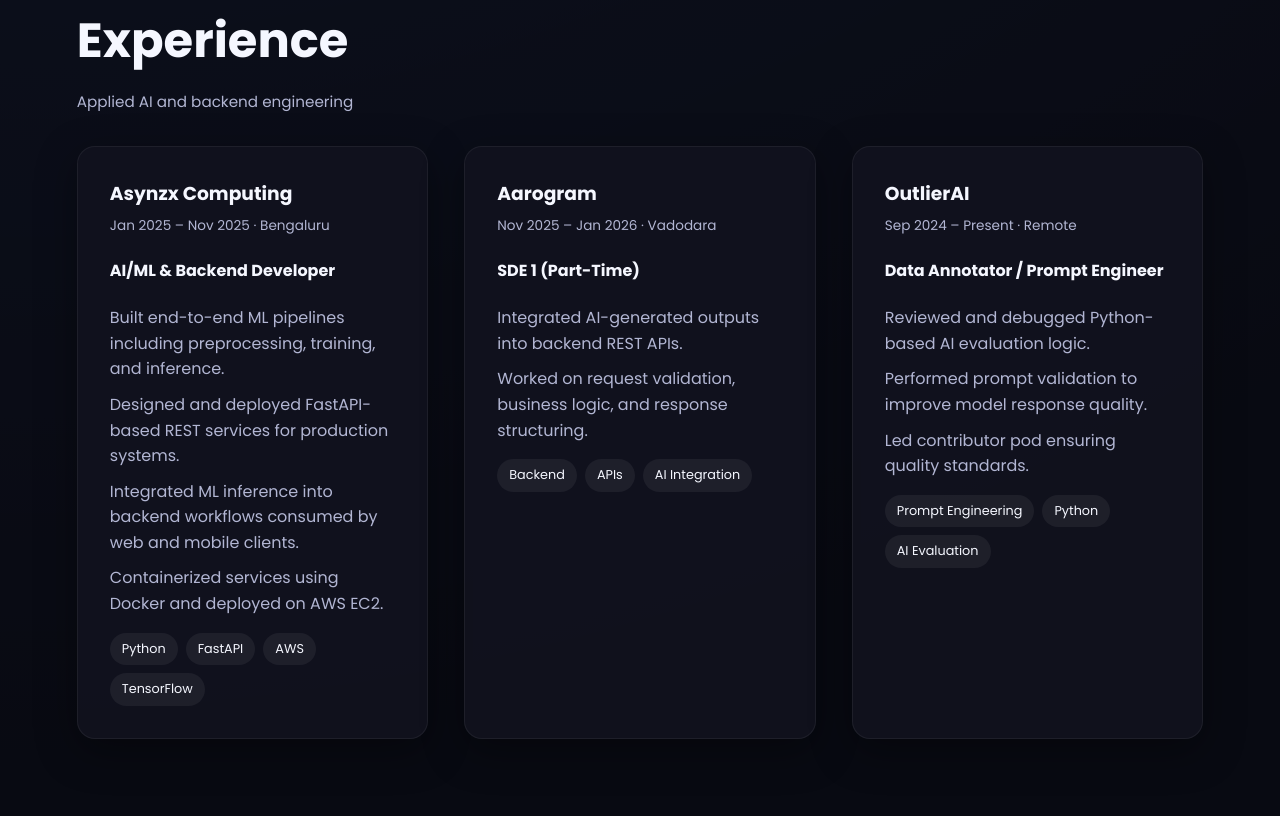
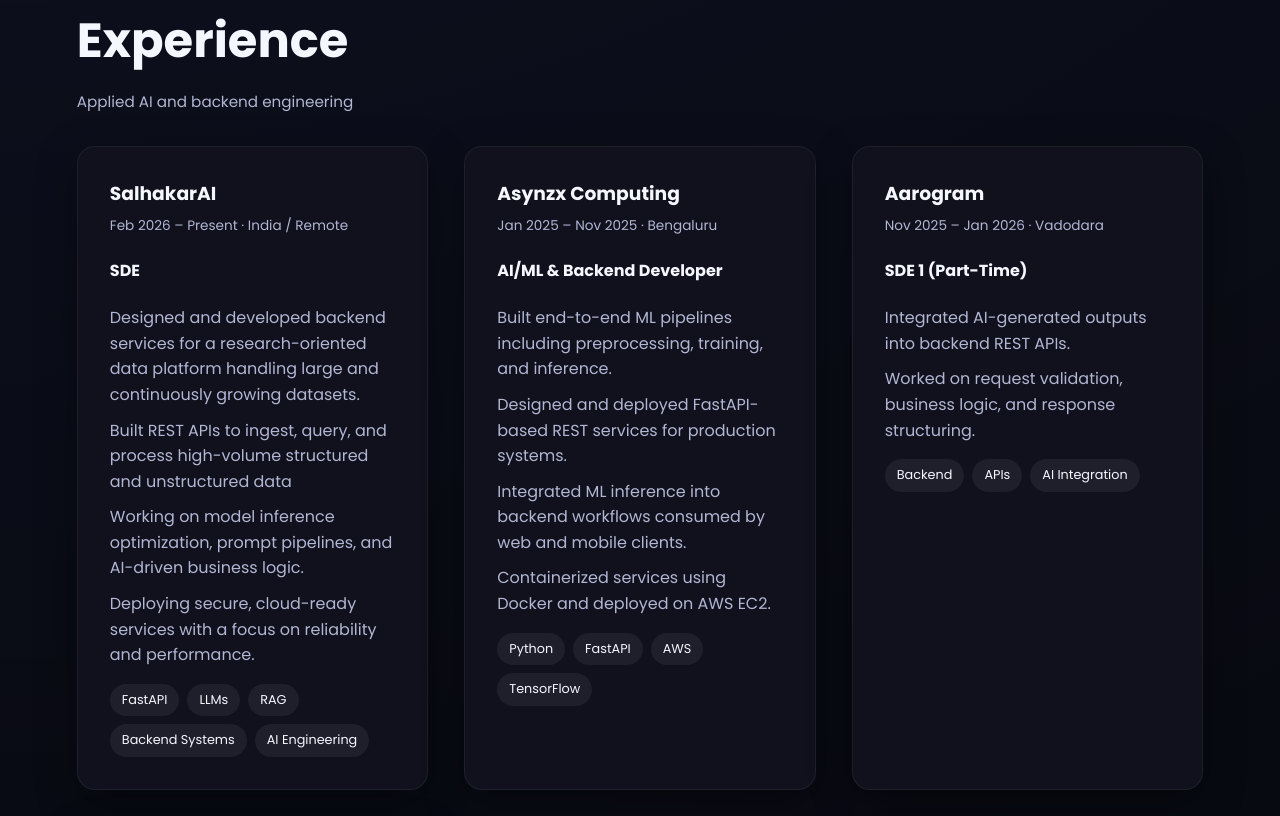
Before and after one commit to Kevv28/kevil-portfolio, a plain HTML site: page index.html in a window 1280 px wide. Shown: the part 1604-2420 px from the top of the page. Drawn offline with Linux system fonts and the light colour scheme.

Commit message:
Update index.html with new job details and skills

```diff
--- a/index.html
+++ b/index.html
@@ -117,6 +117,30 @@
 
   <div class="cards-grid">
 
+    <!-- SALHAKAR AI -->
+    <article class="card highlight">
+      <div class="card-top">
+        <h3>SalhakarAI</h3>
+        <span class="period">Feb 2026 – Present · India / Remote</span>
+      </div>
+      <h4>SDE</h4>
+      <ul>
+        <li> Designed and developed backend services for a research-oriented data platform handling large and continuously
+growing datasets.</li>
+        <li>Built REST APIs to ingest, query, and process high-volume structured and unstructured data</li>
+        <li>Working on model inference optimization, prompt pipelines, and AI-driven business logic.</li>
+        <li>Deploying secure, cloud-ready services with a focus on reliability and performance.</li>
+      </ul>
+      <div class="tags">
+        <span>FastAPI</span>
+        <span>LLMs</span>
+        <span>RAG</span>
+        <span>Backend Systems</span>
+        <span>AI Engineering</span>
+      </div>
+    </article>
+
+    <!-- ASYNZX -->
     <article class="card">
       <div class="card-top">
         <h3>Asynzx Computing</h3>
@@ -137,6 +161,7 @@
       </div>
     </article>
 
+    <!-- AAROGRAM -->
     <article class="card">
       <div class="card-top">
         <h3>Aarogram</h3>
@@ -154,6 +179,7 @@
       </div>
     </article>
 
+    <!-- OUTLIER AI -->
     <article class="card">
       <div class="card-top">
         <h3>OutlierAI</h3>
@@ -240,7 +266,7 @@
         <li>Python</li>
         <li>JavaScript</li>
         <li>C / C++</li>
-        <li>SQL</li>
+        <li>Golang</li>
       </ul>
     </div>
 
@@ -277,7 +303,7 @@
 
   <div class="contact-card">
     <p>
-      Interested in SDE,AI/ML engineering, backend roles, or applied ML projects.
+      Interested in SDE, AI/ML engineering, backend roles, or applied ML projects.
       Happy to connect and collaborate.
     </p>
     <div class="contact-info">
```
